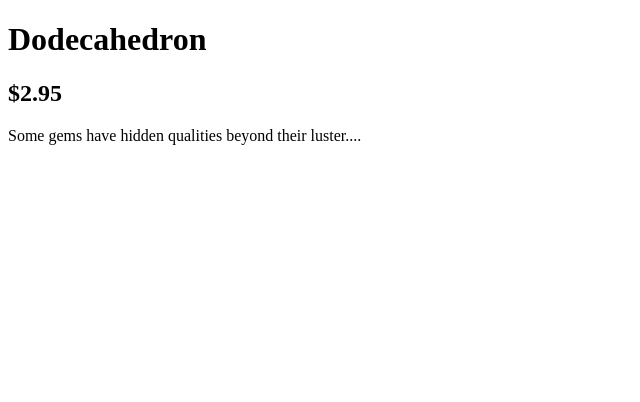
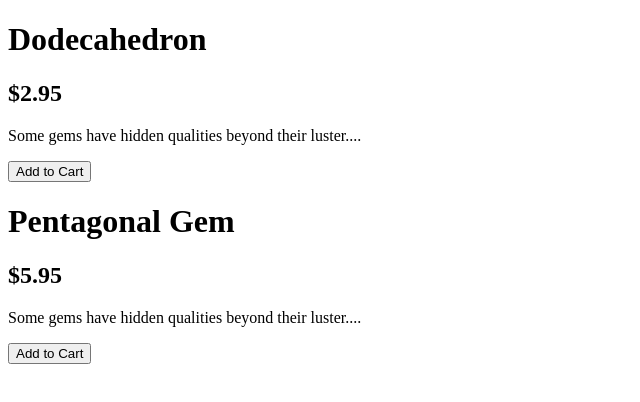
Before and after one commit to maciejk77/angular-refresher, a plain HTML site: page index.html in a window 1280 px wide. Shown: the whole page, without its empty margins (0-640 px from the left). Drawn offline with Linux system fonts and the light colour scheme.

Commit message:
Basic directives, modules, controllers and expressions set up

```diff
--- a/app.js
+++ b/app.js
@@ -1,15 +1,24 @@
 (function() {
   var app = angular.module('store', []);
 
-  app.controller('StoreController', function() {
-    this.product = gem;
-  });
+app.controller('StoreController', function() {
+  this.products = gems;
+});
 
-  var gem = {
+var gems = [
+  {
     name: "Dodecahedron",
     price: "2.95",
-    description: "Some gems have hidden qualities beyond their luster...."
-  };
+    description: "Some gems have hidden qualities beyond their luster....",
+    canPurchase: true
+  },
+  {
+    name: "Pentagonal Gem",
+    price: "5.95",
+    description: "Some gems have hidden qualities beyond their luster....",
+    canPurchase: true
+  }
+];
 
 
 })();
--- a/index.html
+++ b/index.html
@@ -3,11 +3,14 @@
   <head>
     <link rel="stylesheet" type="text/css" href="bootstrap.min.js" />
   </head>
-  <body>
-    <div ng-controller="StoreController as store">
-      <h1> {{store.product.name}} </h1>
-      <h2> ${{store.product.price}} </h2>
-      <p> {{store.product.description}} </p>
+  <body ng-controller="StoreController as store">
+    <!-- <div ng-show="!store.product.soldOut"> -->
+    <div ng-repeat="product in store.products">
+      <h1> {{product.name}} </h1>
+      <h2> ${{product.price}} </h2>
+      <p> {{product.description}} </p>
+    <!-- <button ng-show="store.product[0].canPurchase"> Add to Cart </button> -->
+    <button ng-show="product.canPurchase"> Add to Cart </button>
     </div>
     <script type="text/javascript" src="angular.min.js"></script>
     <script type="text/javascript" src="app.js"></script>
```
